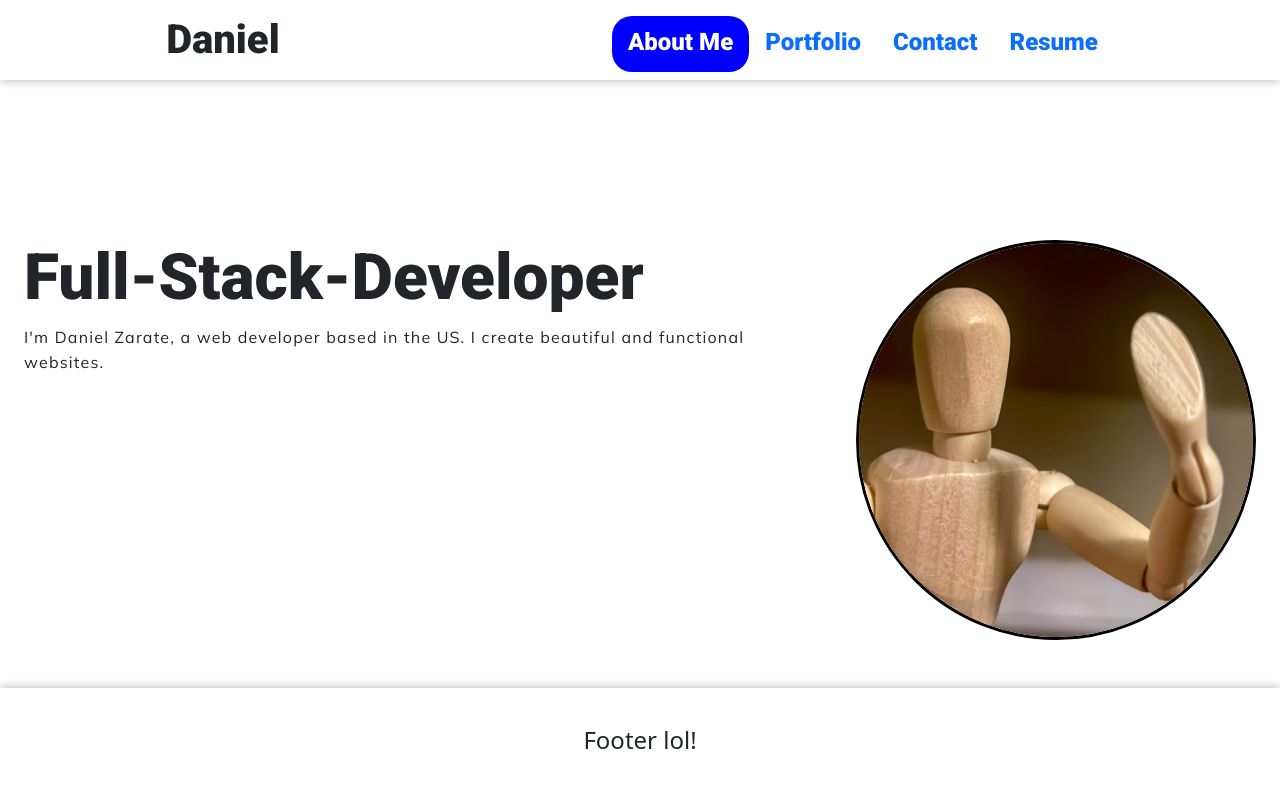
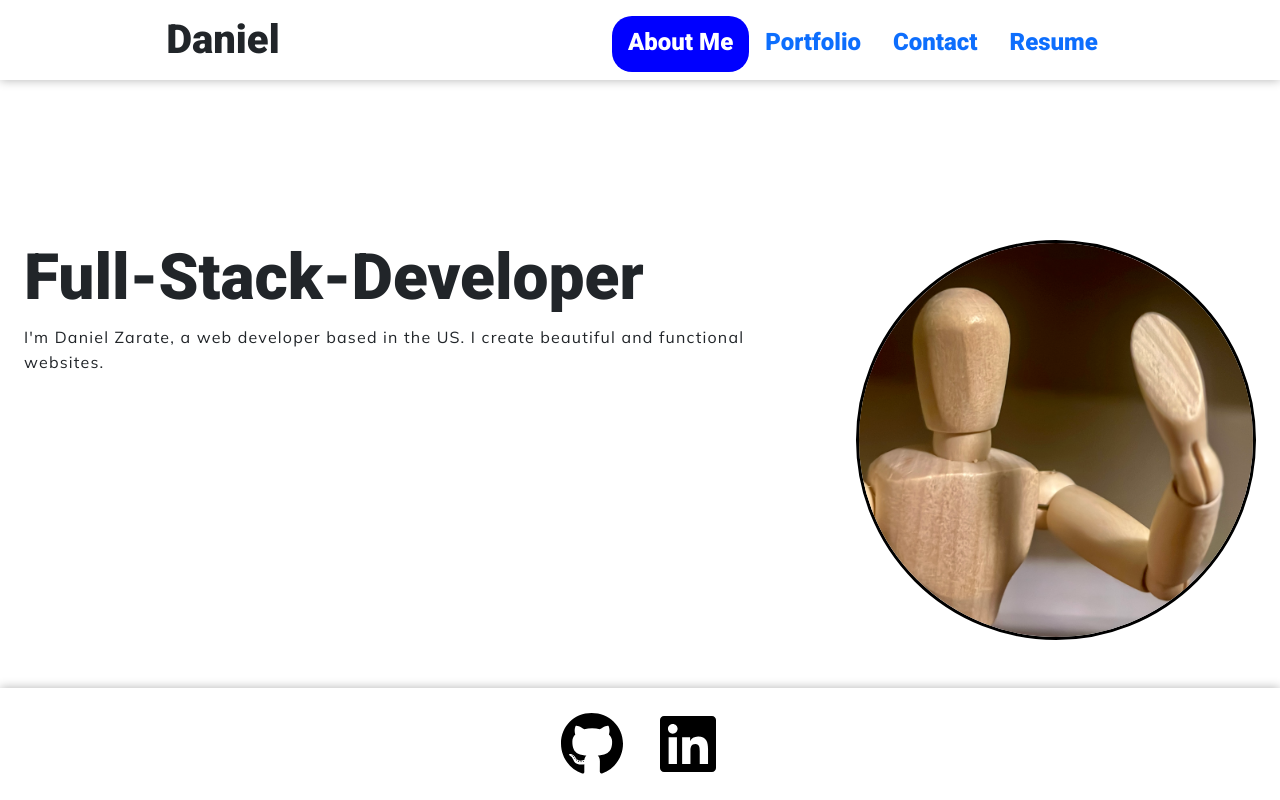
Before and after one commit to Ch40s1/React-Portfolio, a React (Vite) app: page / in a window 1280 px wide. Built offline with nearby package versions, Linux system fonts and the light colour scheme.

Commit message:
added icons and font awsome imports

```diff
--- a/src/components/Footer.jsx
+++ b/src/components/Footer.jsx
@@ -1,6 +1,21 @@
-export default function Footer (){
+const styles = {
+  IconStyle: {
+    height: '4rem',
+    width: "4rem",
+  },
+  containerStyle: {
+    display: 'flex',
+    gap: '2rem'
+  }
+}
+
+export default function Footer() {
   return (
-  <>
-    <h4>Footer lol!</h4>
-  </>
-)}
+    <>
+      <div style={styles.containerStyle}>
+        <a href="https://github.com/Ch40s1" target="blank"><img src="src/img/github.svg" alt="GitHub Icon" style={styles.IconStyle} /></a>
+        <a href="https://www.linkedin.com/in/daniel-zarate-66816113b/" target="blank"> <img src="src/img/linkedIn.svg" alt="Linked-In Icon" style={styles.IconStyle} /></a>
+      </div>
+    </>
+  );
+}
--- a/src/components/NavTabs.jsx
+++ b/src/components/NavTabs.jsx
@@ -10,6 +10,7 @@ const styles = {
   backgroundStyle: {
     borderRadius: '20px',
     background: 'blue',
+    transition: 'background 1.3s ease',
     color: 'white',
   }
 }
--- a/src/style/imports.css
+++ b/src/style/imports.css
@@ -1,3 +1,16 @@
 @import url('https://fonts.googleapis.com/css2?family=Roboto:wght@900&display=swap');
 
 @import url('https://fonts.googleapis.com/css2?family=Mulish&display=swap');
+
+/* Define the default link style */
+.nav-link {
+  background: none;
+  transition: background 0.3s ease; /* Add a smooth transition */
+}
+
+/* Define the active link style */
+.active-link {
+  background: blue;
+  color: white;
+  border-radius: 20px;
+}
```
Also changed, not shown: src/img/github.svg (added), src/img/linkedIn.svg (added).
